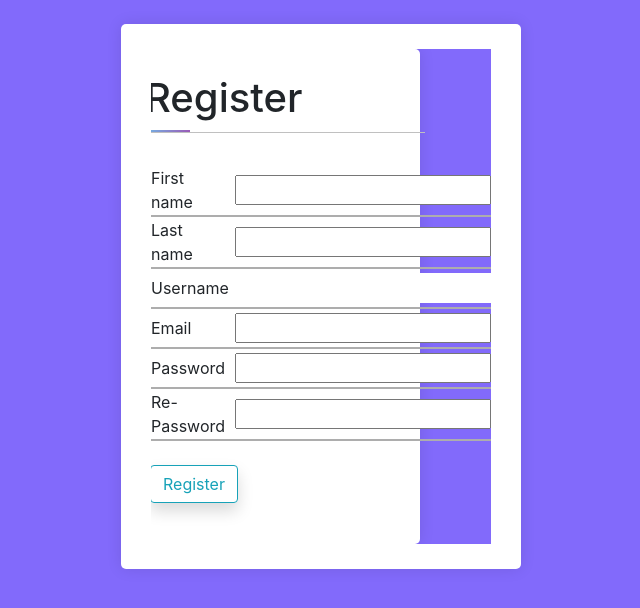
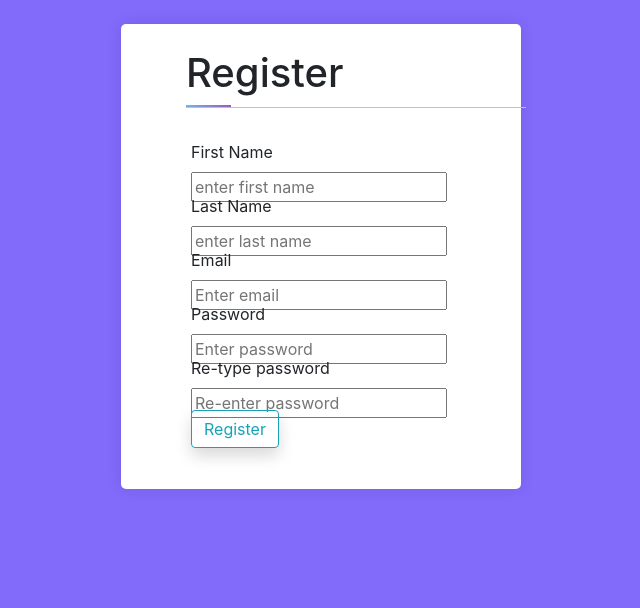
Before and after one commit to Rajan66/Blog, a Django app: page /users/register/ in a window 1280 px wide. Shown: the part 56-664 px from the top of the page, without its empty margins (319-959 px from the left). Run offline with Django 4.2, Linux system fonts and the light colour scheme; some libraries are stand-ins or nearby versions.

Commit message:
Changed login and register html

```diff
--- a/blog/templates/base.html
+++ b/blog/templates/base.html
@@ -45,7 +45,6 @@
               <li class="nav-item">
                 <a class="nav-link" href="{% url 'category-list' %}">Categories</a>
               </li>
-
               <li class="nav-item">
                 <a class="nav-link" href="{% url 'add-category' %}">Add category</a>
               </li>
@@ -102,8 +101,6 @@
       {% block content %}
       {% endblock content %}
     </div>
-  <!-- Optional JavaScript -->
-  <!-- jQuery first, then Popper.js, then Bootstrap JS -->
     <script src="https://cdnjs.cloudflare.com/ajax/libs/popper.js/1.14.7/umd/popper.min.js" integrity="sha384-UO2eT0CpHqdSJQ6hJty5KVphtPhzWj9WO1clHTMGa3JDZwrnQq4sF86dIHNDz0W1" crossorigin="anonymous">
     </script>
     <script src="https://stackpath.bootstrapcdn.com/bootstrap/4.3.1/js/bootstrap.min.js" integrity="sha384-JjSmVgyd0p3pXB1rRibZUAYoIIy6OrQ6VrjIEaFf/nJGzIxFDsf4x0xIM+B07jRM" crossorigin="anonymous">
--- a/users/templates/registration/register.html
+++ b/users/templates/registration/register.html
@@ -4,48 +4,34 @@ Register
 {% endblock title %}
 {% block content %}
     {% load static %}
-
-<div class="main">
+    <div class="main1">
         <link rel="stylesheet" href="{% static 'css/register.css' %}">
-    <div class="container">
+        <div class="container1">
             <h1 class="title">Register</h1>
             <br>
             <div class="form-group">
-            <form method="post">
+                <form method="post" class="form">
                     {% csrf_token %}
-
-                <table>
-                    <tr class="text">
-                        <td class="label">{{ form.first_name.label }}</td>
-                        <span></span>
-                        <td class="input">{{ form.first_name }}</td>
-                    </tr>
-                    <tr class="text">
-                        <td class="label">{{ form.last_name.label }}</td>
-                        <span></span>
-                        <td class="input">{{ form.last_name }}</td>
-                    </tr>
-                    <tr class="text">
-                        <td class="label">{{ form.username.label }}</td>
-                        <span></span>
-                        <td class="input">{{ form.username }}</td>
-                    </tr>
-                    <tr class="text">
-                        <td class="label">Email</td>
-                        <span></span>
-                        <td class="input">{{ form.email }}</td>
-                    </tr>
-                    <tr class="text">
-                        <td class="label">{{ form.password1.label }}</td>
-                        <span></span>
-                        <td class="input">{{ form.password1 }}</td>
-                    </tr>
-                    <tr class="text">
-                        <td class="label">Re-Password</td>
-                        <span></span>
-                        <td class="input">{{ form.password2 }}</td>
-                    </tr>
-                </table>
+                         <div class="input">
+                            <label>First Name</label>
+                            <input type="text" placeholder="enter first name" name="first_name"/>
+                        </div><br>
+                        <div class="input">
+                            <label>Last Name</label>
+                            <input type="text" placeholder="enter last name" name="last_name"/>
+                        </div><br>
+                        <div class="input">
+                            <label>Email</label>
+                            <input type="email" placeholder="Enter email" name="email"/>
+                        </div><br>
+                        <div class="input">
+                            <label>Password</label>
+                            <input type="password" placeholder="Enter password" name="password1"/>
+                        </div><br>
+                        <div class="input">
+                            <label>Re-type password</label>
+                            <input type="password" placeholder="Re-enter password" name="password2"/>
+                        </div>
                     <br>
                     <button type="submit" class="btn btn-outline-info shadow" name="Create User">Register</button>
                 </form>
```
Also changed, not shown: blog/static/css/login.css (+7 -7 lines), blog/templates/article_details.html (+6 -1 lines), users/templates/registration/login.html (+7 -9 lines), blog/static/img/unknown.png (added). Lines whose indentation alone changed are shown as unchanged.
